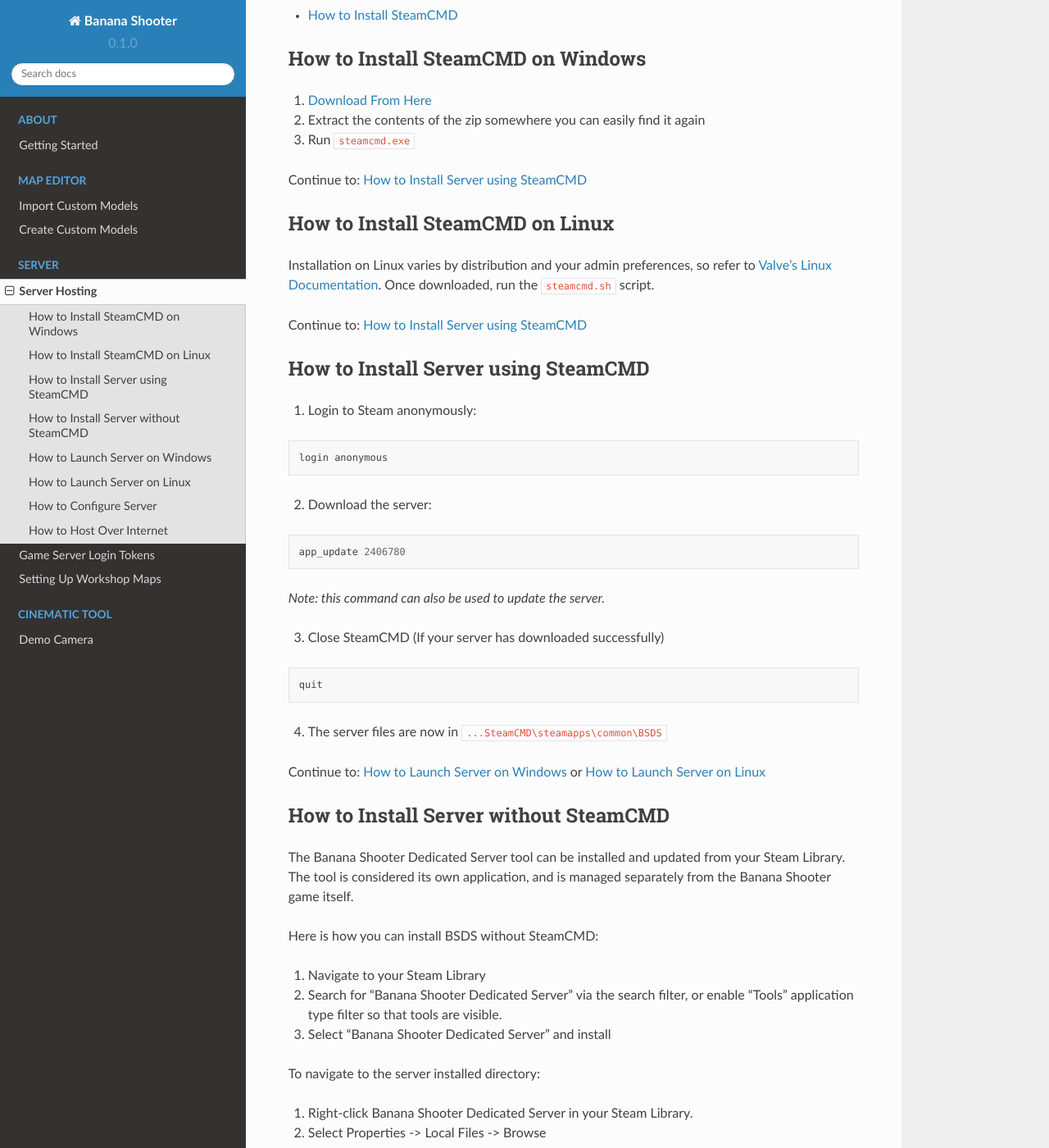
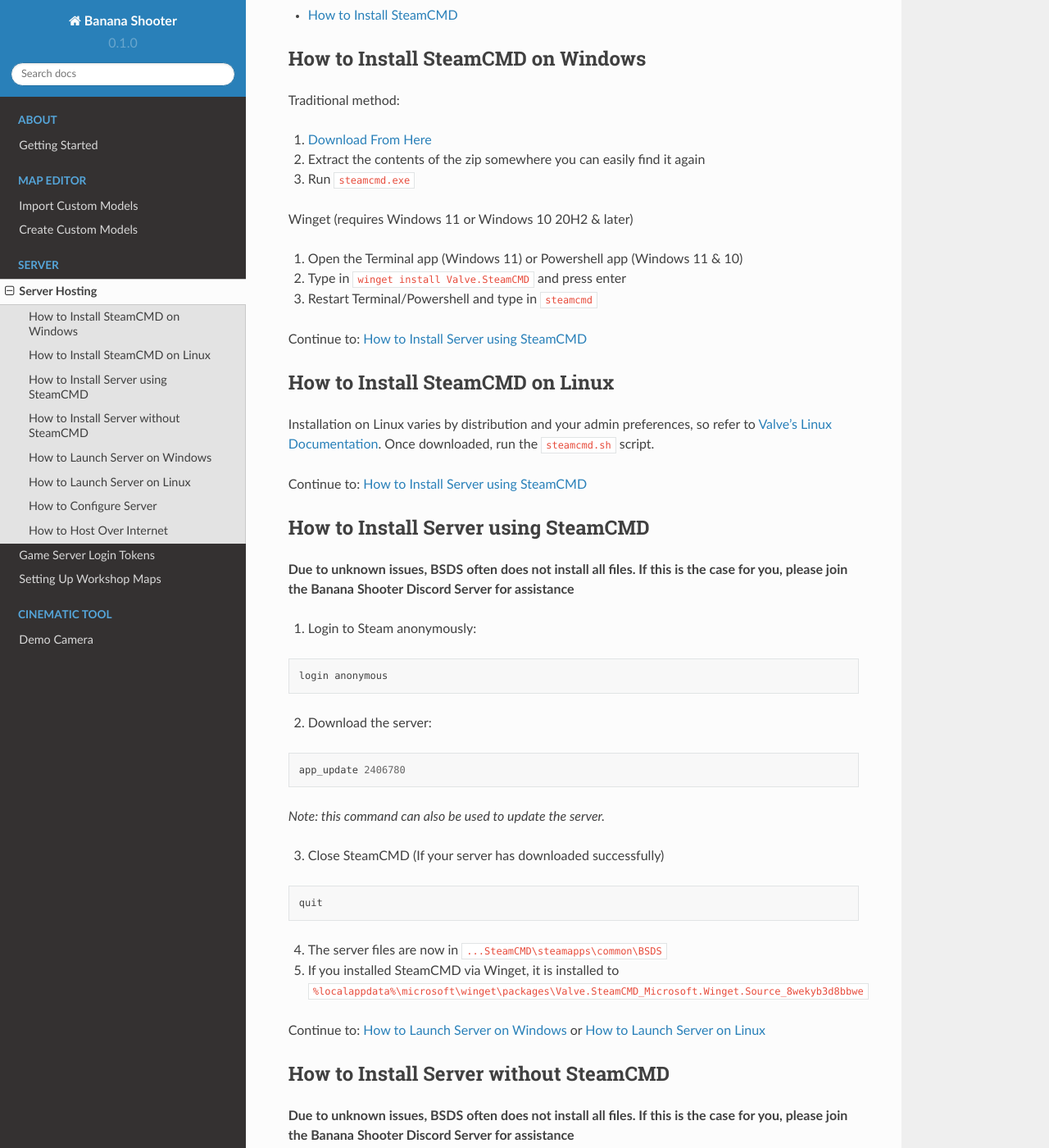
Before and after one commit to CodingDaniel1/bs-docs, a Sphinx documentation site: the page built from docs/source/server/server-hosting.rst, in a window 1280 px wide and 1400 px high, scrolled down 537 px. Shown: the whole window at 82% size. Built offline with Sphinx 7.4.7 and the Read the Docs theme 2.0.0, drawn with Linux system fonts in a browser that asks for light colours.

Commit message:
Update server-hosting.rst
Added explanations for installing SteamCMD via winget as well as adding warnings regarding BSDS not always installing all files, directing users to the Discrod server for assistance if this happens

```diff
--- a/docs/source/server/server-hosting.rst
+++ b/docs/source/server/server-hosting.rst
@@ -22,10 +22,17 @@
 
 How to Install SteamCMD on Windows
 ----------------------------------
+Traditional method:
 
 1. `Download From Here <https://steamcdn-a.akamaihd.net/client/installer/steamcmd.zip>`_
 2. Extract the contents of the zip somewhere you can easily find it again
 3. Run ``steamcmd.exe``
+
+Winget (requires Windows 11 or Windows 10 20H2 & later)
+
+1. Open the Terminal app (Windows 11) or Powershell app (Windows 11 & 10)
+2. Type in ``winget install Valve.SteamCMD`` and press enter
+3. Restart Terminal/Powershell and type in ``steamcmd``
 
 Continue to: `How to Install Server using SteamCMD <How-to-Install-Server-using-SteamCMD>`_
 
@@ -42,6 +49,7 @@
 
 How to Install Server using SteamCMD
 ------------------------------------
+**Due to unknown issues, BSDS often does not install all files. If this is the case for you, please join the Banana Shooter Discord Server for assistance**
 
 1. Login to Steam anonymously:
 
@@ -64,6 +72,7 @@
 	quit
 
 4. The server files are now in ``...SteamCMD\steamapps\common\BSDS``
+5. If you installed SteamCMD via Winget, it is installed to ``%localappdata%\microsoft\winget\packages\Valve.SteamCMD_Microsoft.Winget.Source_8wekyb3d8bbwe``
 
 Continue to: :ref:`How to Launch Server on Windows <doc_server_hosting:launch_server_windows>` or :ref:`How to Launch Server on Linux <doc_server_hosting:launch_server_linux>`
 
@@ -71,6 +80,7 @@
 
 How to Install Server without SteamCMD
 --------------------------------------
+**Due to unknown issues, BSDS often does not install all files. If this is the case for you, please join the Banana Shooter Discord Server for assistance**
 
 The Banana Shooter Dedicated Server tool can be installed and updated from your Steam Library. The tool is considered its own application, and is managed separately from the Banana Shooter game itself.
 
```
